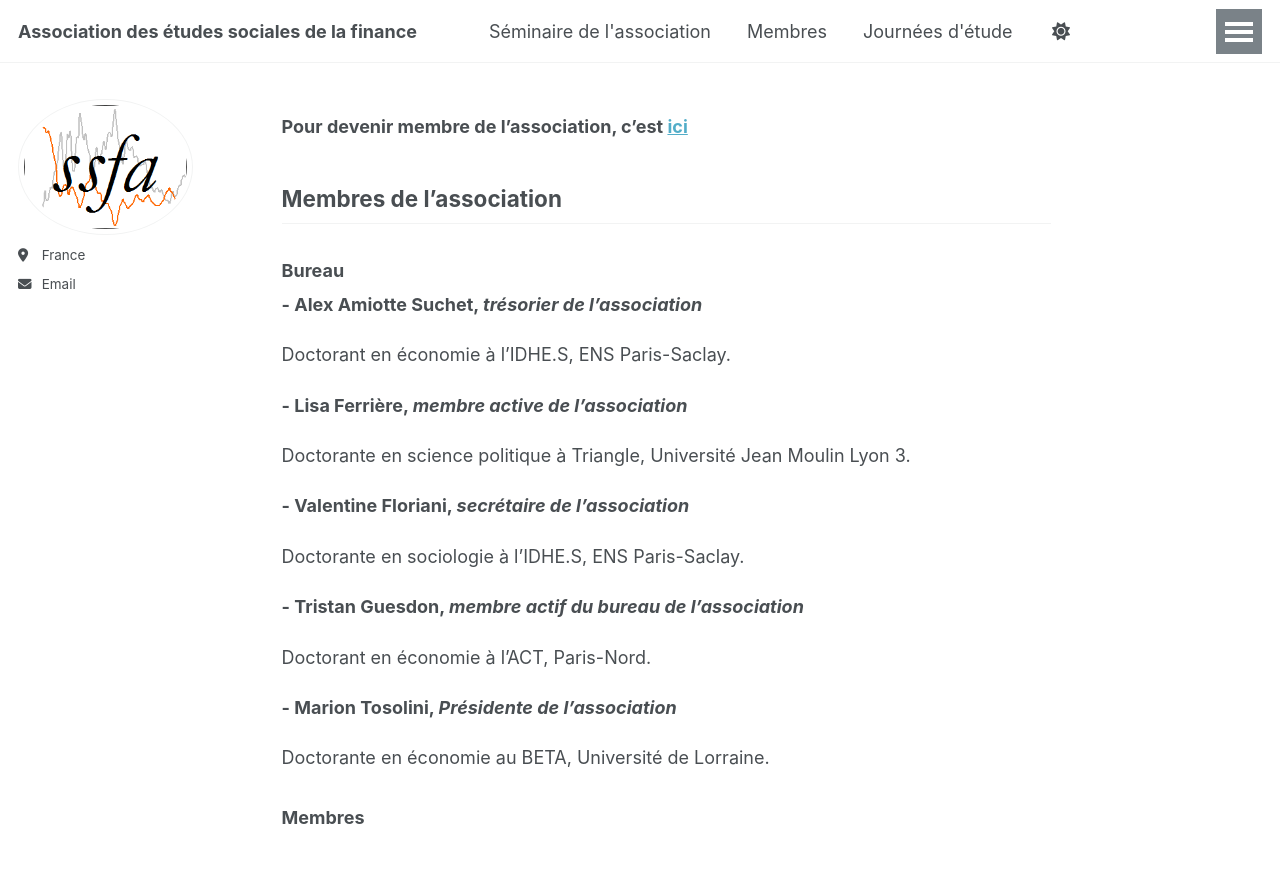
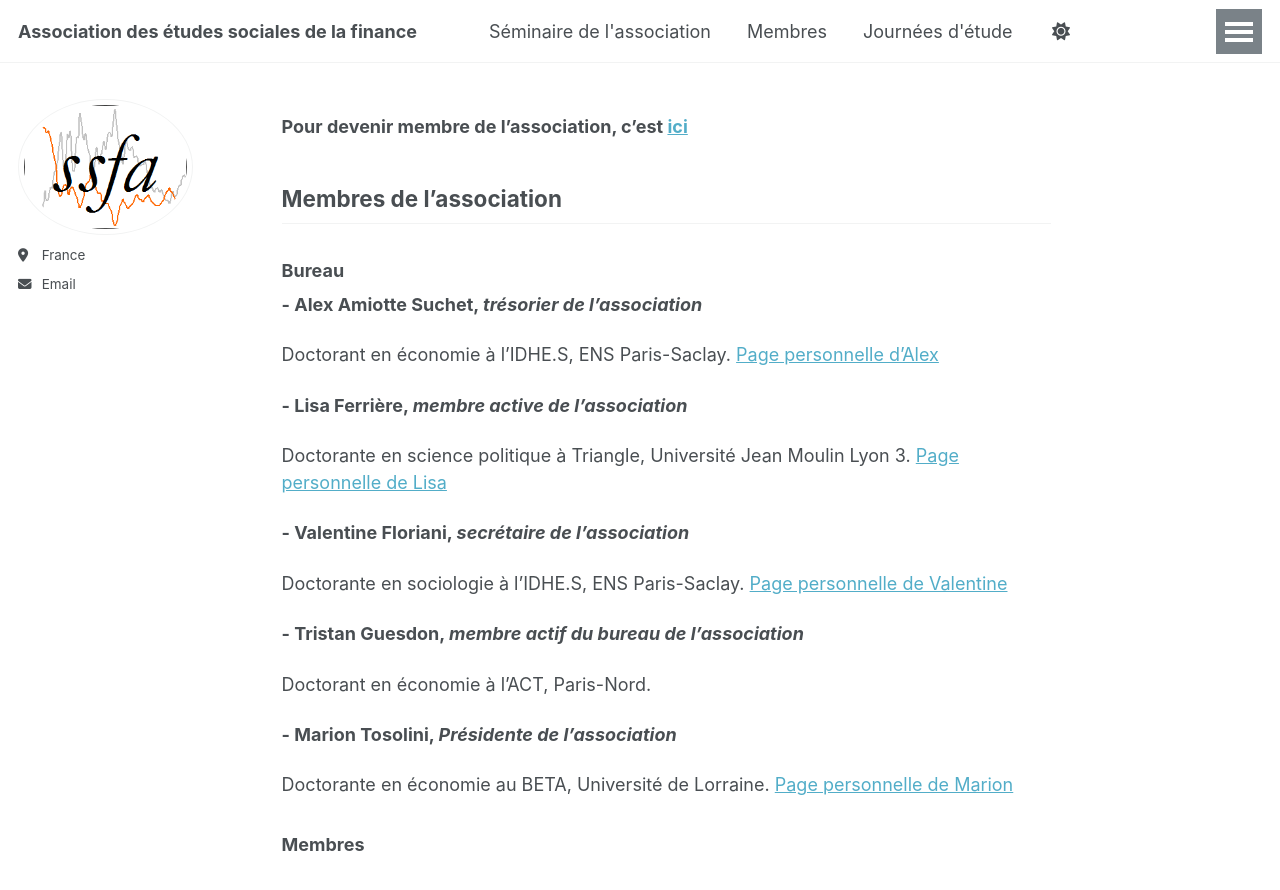
Before and after one commit to ssfa-aesf/ssfa-aesf.github.io, a Jekyll site: the page built from _pages/membres.md, in a window 1280 px wide and 1054 px high. Shown: the top 890 px of the window. Built offline with Jekyll 4.4.1, drawn with Linux system fonts in a browser that asks for light colours.

Commit message:
Update membres.md

```diff
--- a/_pages/membres.md
+++ b/_pages/membres.md
@@ -12,15 +12,15 @@ author_profile: true
 
 **- Alex Amiotte Suchet, _trésorier de l'association_**
 
-Doctorant en économie à l'IDHE.S, ENS Paris-Saclay.
+Doctorant en économie à l'IDHE.S, ENS Paris-Saclay. [Page personnelle d'Alex](https://www.idhes.cnrs.fr/amiotte-suchet-alex/)
 
 **- Lisa Ferrière, _membre active de l'association_**
 
-Doctorante en science politique à Triangle, Université Jean Moulin Lyon 3.
+Doctorante en science politique à Triangle, Université Jean Moulin Lyon 3. [Page personnelle de Lisa](https://triangle.ens-lyon.fr/spip.php?article12497)
 
 **- Valentine Floriani, _secrétaire de l'association_**
 
-Doctorante en sociologie à l'IDHE.S, ENS Paris-Saclay.
+Doctorante en sociologie à l'IDHE.S, ENS Paris-Saclay. [Page personnelle de Valentine](https://www.idhes.cnrs.fr/floriani-valentine/)
 
 **- Tristan Guesdon, _membre actif du bureau de l'association_**
 
@@ -28,7 +28,7 @@ Doctorant en économie à l'ACT, Paris-Nord.
 
 **- Marion Tosolini, _Présidente de l'association_**
 
-Doctorante en économie au BETA, Université de Lorraine.
+Doctorante en économie au BETA, Université de Lorraine. [Page personnelle de Marion](https://www.beta-economics.fr/annuaire/607/tosolini_marion/)
 
 
 ### Membres
```
